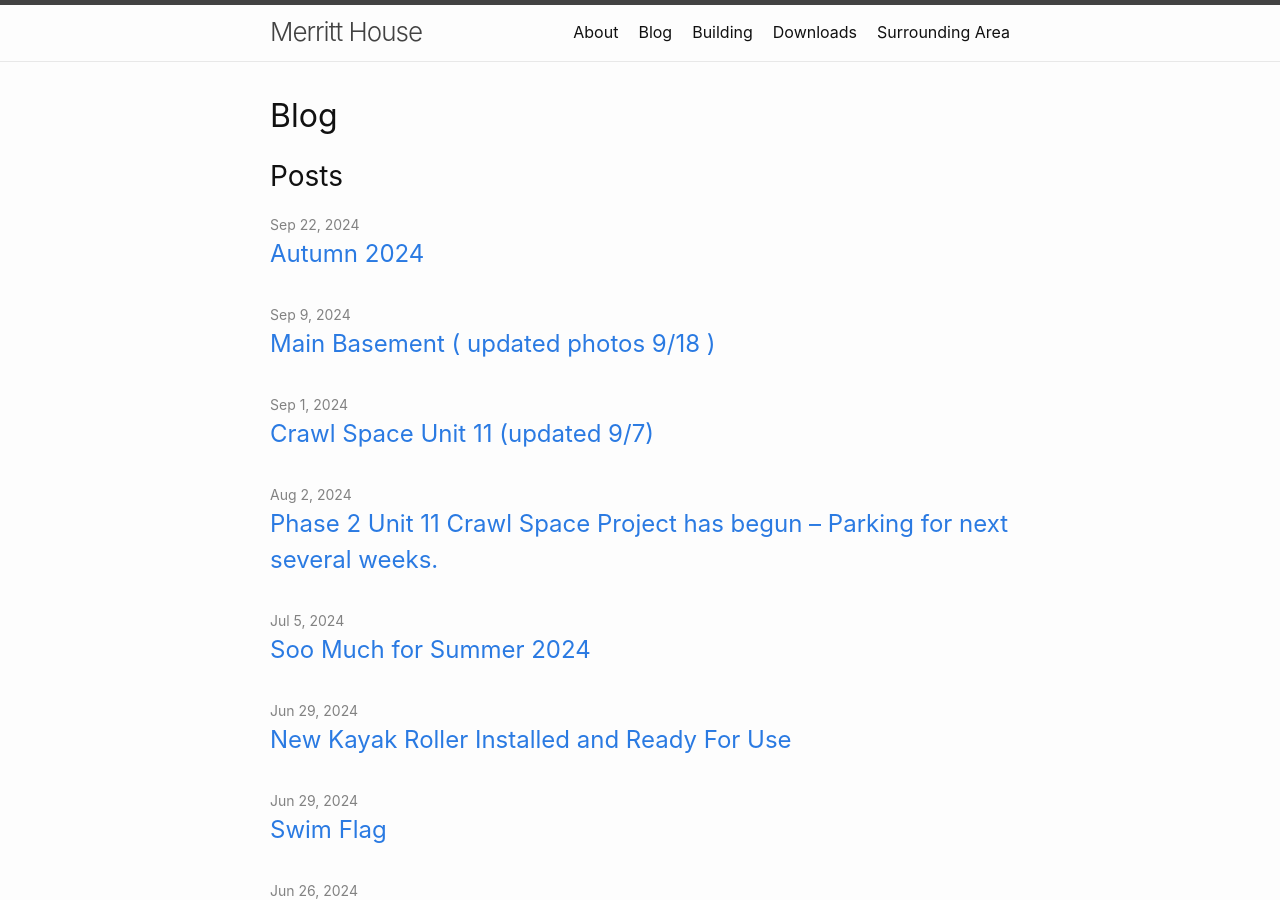
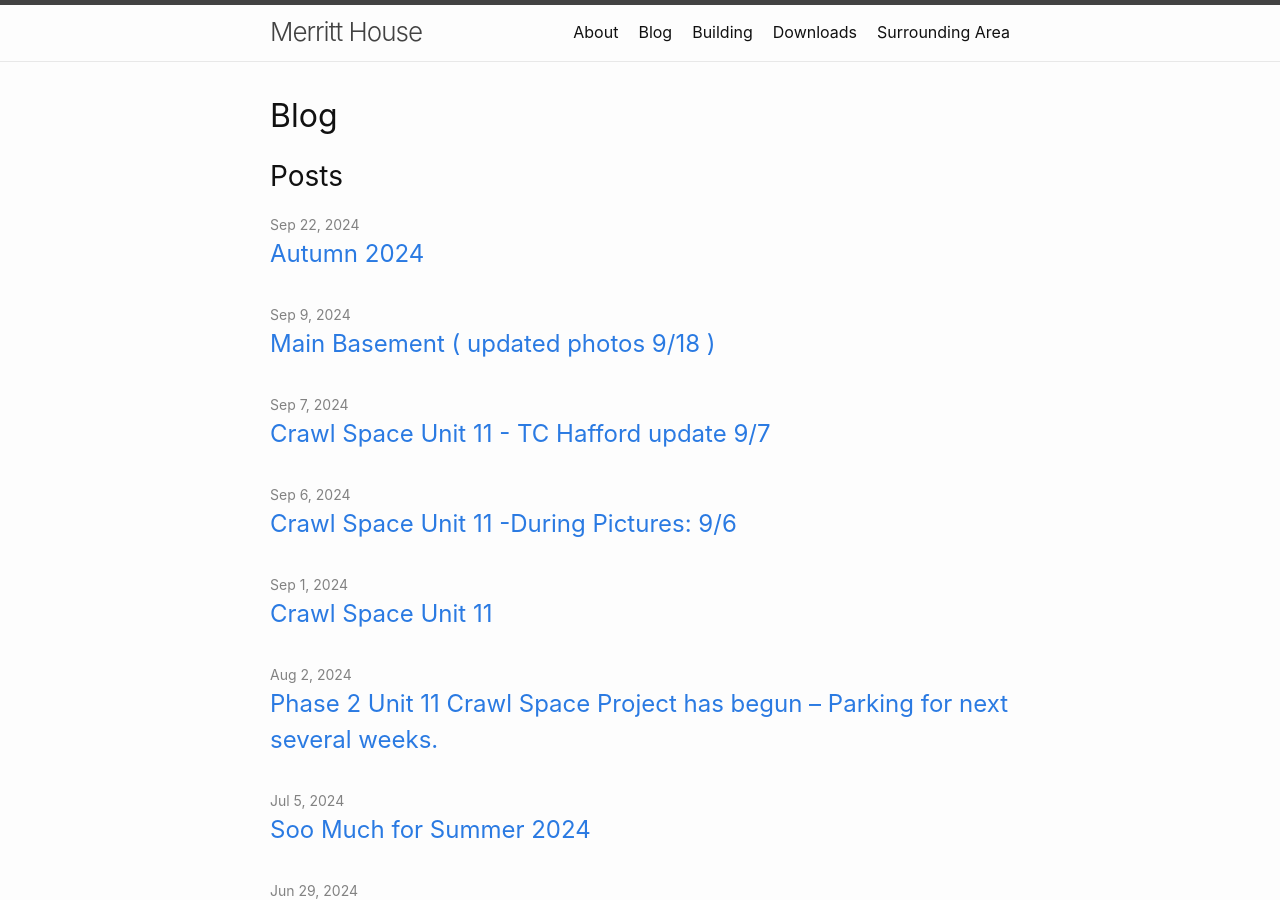
Before and after one commit to rsabec/merritthouse, a Jekyll site: the page built from blog.markdown, in a window 1280 px wide and 900 px high. Built offline with Jekyll 4.4.1, drawn with Linux system fonts in a browser that asks for light colours.

Commit message:
spli crawll 11
three pages

```diff
--- /dev/null
+++ b/_posts/2024-09-06-CrawlSpaceUnit11during.markdown
@@ -0,0 +1,64 @@
+---
+layout: post
+title:  "Crawl Space Unit 11 -During Pictures: 9/6  "
+date:   2024-09-06 01:00:00 -0800
+categories: merritthouse update
+---
+ <p> Alex and crew work done in crawl space Unit 11. </p>
+
+<p><h1>During Pictures:</h1></p>
+<p>Alex and crew removed the debris, poured new concrete footings for the new posts, installed new structural posts, and recycled a drainage pipe to allow water to flow under the footing instead of pooling up behind it. That way the water will find its way to the sump pump TC Hafford will install and not behind the elevator room. The space is now clean and dry for the next stage.<p>
+<br>
+<iframe src="https://drive.google.com/file/d/1OLzJSWHg0SB0p174qtHc_0YBnYOzNhdR/preview" width="640" height="480" allow="autoplay"></iframe>
+<br>
+<iframe src="https://drive.google.com/file/d/17TR9zOCVj33VifzmPNRHJvw257_lBAoW/preview" width="640" height="480" allow="autoplay"></iframe>
+<br>
+<iframe src="https://drive.google.com/file/d/12PehI9xeuBYa-O3VkMvLPajQ-aH9Se1J/preview" width="480" height="640" allow="autoplay"></iframe>
+<br>
+<iframe src="https://drive.google.com/file/d/18xTiuv2Elc8tuy26cKzAPLVoHaSQ3zev/preview" width="640" height="480" allow="autoplay"></iframe>
+<br>
+<iframe src="https://drive.google.com/file/d/1yA1tcvPgXRzVr5-eYBvYTudsI1PXMbrO/preview" width="640" height="480" allow="autoplay"></iframe>
+<br>
+<iframe src="https://drive.google.com/file/d/11ZNgXb1_XkEsa4ZFPjIt7ViTcAQMart6/preview" width="640" height="480" allow="autoplay"></iframe>
+<br>
+<iframe src="https://drive.google.com/file/d/1JxkQabKblsqxoVrSNJzNy40E5ItU_a7n/preview" width="480" height="640" allow="autoplay"></iframe>
+<br>
+<iframe src="https://drive.google.com/file/d/1YfOaQWWrxKVHbx8uEP1Qq209Hrxv9WDz/preview" width="640" height="480" allow="autoplay"></iframe>
+<br>
+<iframe src="https://drive.google.com/file/d/1w_td0gu777eoSSSsFc8w965Cmi-V9vra/preview" width="640" height="480" allow="autoplay"></iframe>
+<br>
+<iframe src="https://drive.google.com/file/d/1Wy1UfrBqXoxHbTiISg2XjmKqHlLewxWx/preview" width="480" height="640" allow="autoplay"></iframe>
+<br>
+<iframe src="https://drive.google.com/file/d/1rQDHFFTtbrgRvJvI6ZfAbLYg9tVwFNTf/preview" width="640" height="480" allow="autoplay"></iframe>
+<br>
+<iframe src="https://drive.google.com/file/d/1xZM-0lNeGRi0RAosMQD-3jrcmC2z1wrz/preview" width="480" height="640" allow="autoplay"></iframe>
+<br>
+<iframe src="https://drive.google.com/file/d/12CIP0YndWCuoBzIDP_c2NkvwwlfqcNxk/preview" width="480" height="640" allow="autoplay"></iframe>
+<br>
+<iframe src="https://drive.google.com/file/d/1n0WoW-1w7m7T3doF2m7nwo6mIuYwSp7Z/preview" width="480" height="640" allow="autoplay"></iframe>
+<br>
+<iframe src="https://drive.google.com/file/d/18hZZ-EE4LHhkHXwSMtdBG4yoP_cdOF4L/preview" width="480" height="640" allow="autoplay"></iframe>
+<br>
+<iframe src="https://drive.google.com/file/d/1XwNOBuVYDFSltHV6VV5uvW7hWR4qjP4X/preview" width="480" height="640" allow="autoplay"></iframe>
+<br>
+<iframe src="https://drive.google.com/file/d/1SAkQ-BQyFhsf1SLLbvzHE8c3sDKjkVfZ/preview" width="480" height="640" allow="autoplay"></iframe>
+<br>
+<iframe src="https://drive.google.com/file/d/14QjH8vMOYm-zvdmrb1Kw9VGqhB_urWbN/preview" width="480" height="640" allow="autoplay"></iframe>
+<br>
+<iframe src="https://drive.google.com/file/d/1Fd7NnEurpoc5SOPHQ_8kDGIl3FZ3yFO3/preview" width="480" height="640" allow="autoplay"></iframe>
+<br>
+<iframe src="https://drive.google.com/file/d/11SvMB1RjvNWXtBS6SQuANm5rNIDHK5os/preview" width="480" height="640" allow="autoplay"></iframe>
+<br>
+<iframe src="https://drive.google.com/file/d/13VpKzUtprNXuYNcgm0jj3rdxa976HyoI/preview" width="480" height="640" allow="autoplay"></iframe>
+<br>
+
+
+
+<p><h1>After Pictures:</h1></p>
+<p>-update will be provided once TC Hafford has completed their portion.  <p>
+<br>
+
+
+<p>Thank you for your patience during this phase of our repairs.</p>
+
+<br>
--- /dev/null
+++ b/_posts/2024-09-07-CrawlSpaceUnit11update.markdown
@@ -0,0 +1,34 @@
+---
+layout: post
+title:  "Crawl Space Unit 11 - TC Hafford update 9/7  "
+date:   2024-09-07 01:00:00 -0800
+categories: merritthouse update
+---
+ <p> TTC Hafford encapsulate this space to mitigate water and humidity. </p>
+
+
+
+<p><h1>After Pictures:</h1></p>
+<p>-TC Hafford has completed their portion. - Crawl Space is encapsulated and humidity controlled - no more water or moister causing rot or damage to strucure or buiilding systems! <p>
+<br>
+<iframe src="https://drive.google.com/file/d/1Aw0X-6BiayJ0gzsQlLewOmdp-SFYQIqq/preview" width="480" height="640" allow="autoplay"></iframe>
+<br>
+<iframe src="https://drive.google.com/file/d/1WxMEqHFuMDdZSwS4Nis9P9h1LtUxaBNU/preview" width="480" height="640" allow="autoplay"></iframe>
+<br>
+<iframe src="https://drive.google.com/file/d/10QgwmhmXUvyYYG438V20ShsSMHIsDmk6/preview" width="480" height="640" allow="autoplay"></iframe>
+<br>
+<iframe src="https://drive.google.com/file/d/1EwNVR3g_nEuNV3o5QxO9itdiuLIzirBa/preview" width="480" height="640" allow="autoplay"></iframe>
+<br>
+<iframe src="https://drive.google.com/file/d/1YJMpeSM84rd2jlrlae5PV0BpGFse9Ig7/preview" width="480" height="640" allow="autoplay"></iframe>
+<br>
+<iframe src="https://drive.google.com/file/d/1P5lUkvYgNdAE-Cm8y8O7ddnJeYpgaZtm/preview" width="480" height="640" allow="autoplay"></iframe>
+<br>
+<iframe src="https://drive.google.com/file/d/1HugBWJr8Q-Xt-3Wm6bUjCwvSwBNy2VUO/preview" width="480" height="640" allow="autoplay"></iframe>
+<br>
+
+
+
+
+<p>Thank you for your patience during this phase of our repairs.</p>
+
+<br>
```
Also changed, not shown: _posts/2024-09-02-CrawlSpaceUnit11 .markdown (+5 -59 lines), 1 other file.
